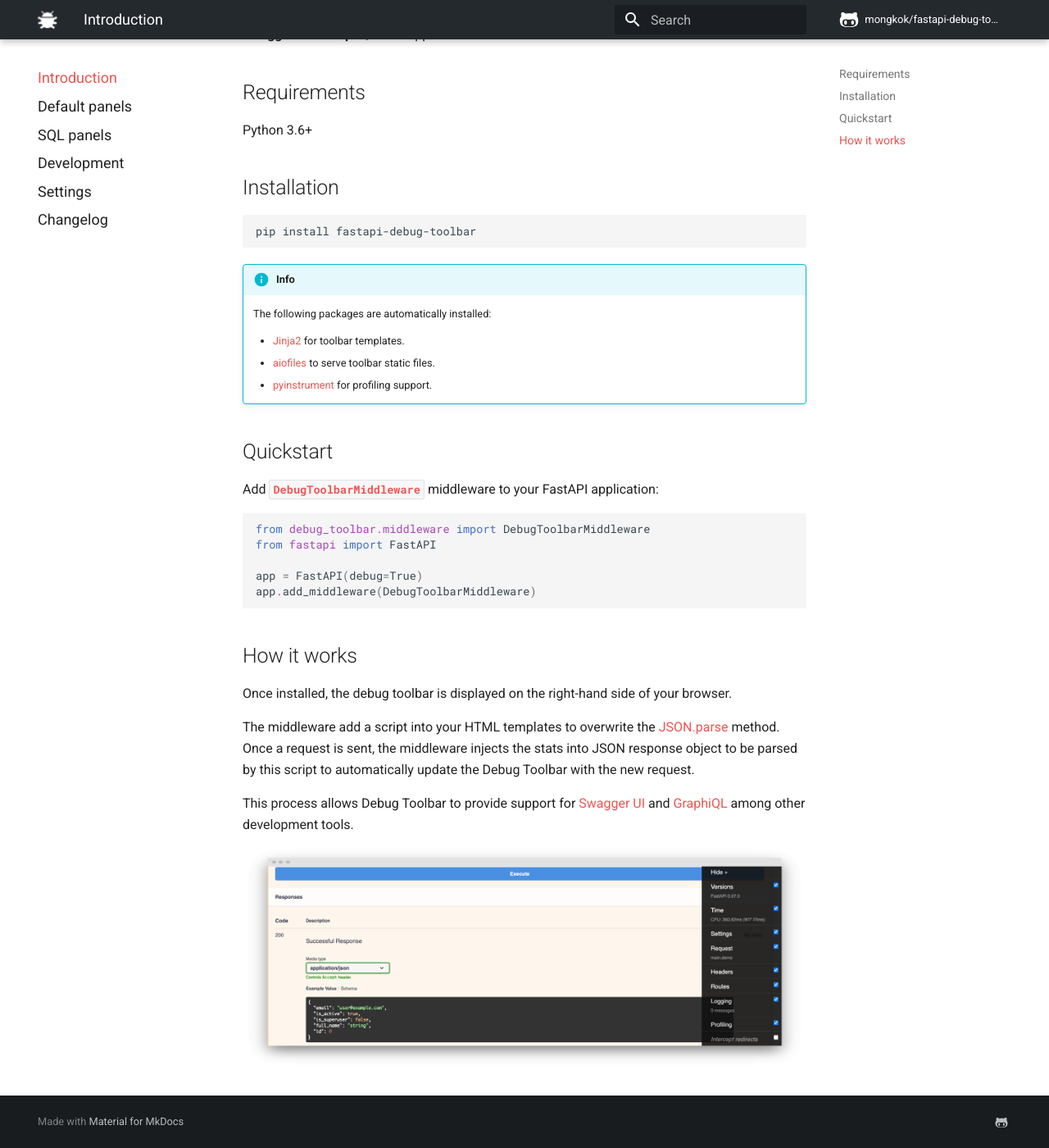
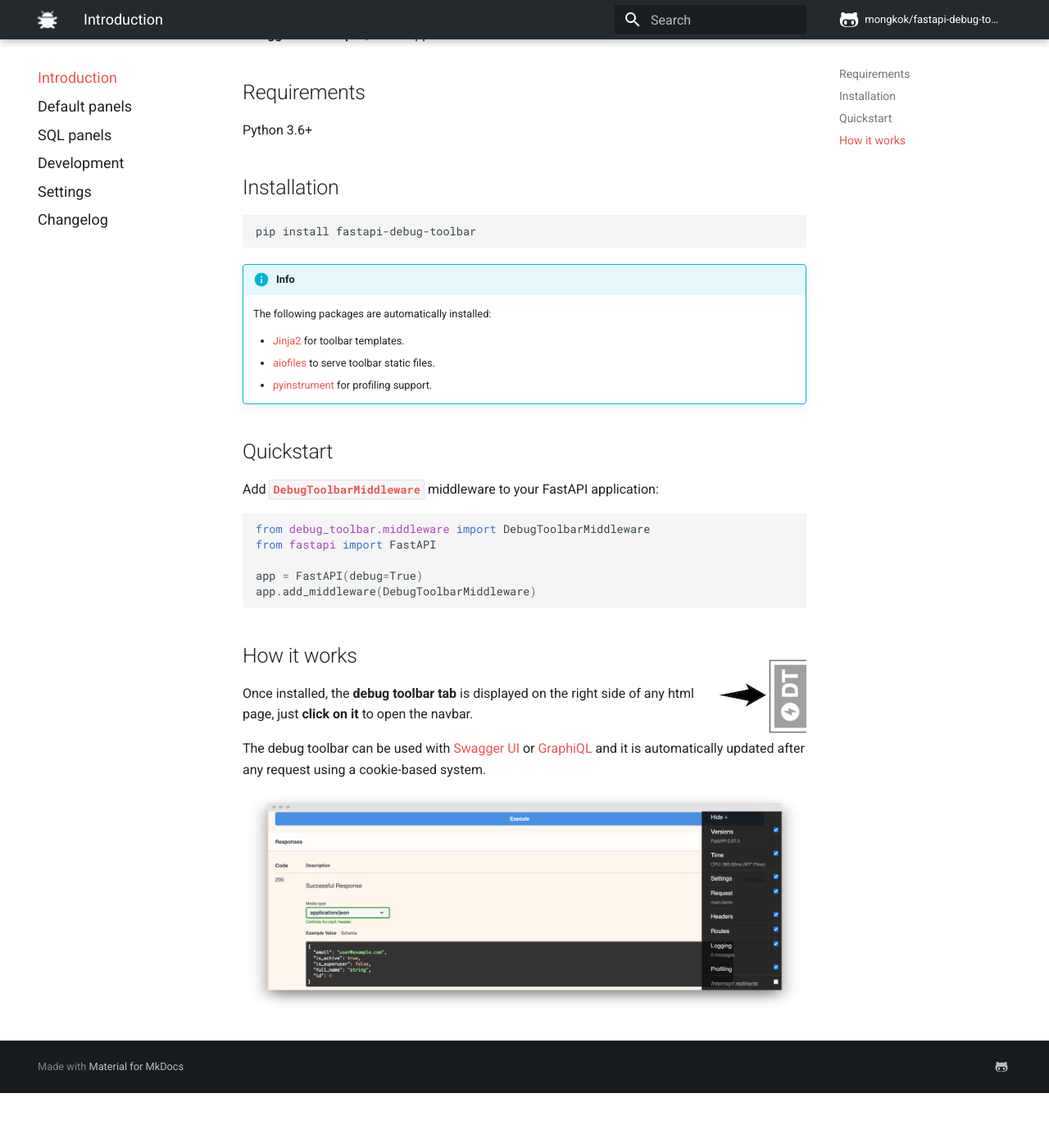
Before and after one commit to mongkok/fastapi-debug-toolbar, an MkDocs documentation site: the page built from docs/index.md, in a window 1280 px wide and 1400 px high, scrolled down 192 px. Shown: the whole window at 82% size. Built offline with MkDocs 1.6.1 and Material for MkDocs 9.7.7, drawn with Linux system fonts in a browser that asks for light colours; comment, search, counter and statistics services are not loaded; after the commit the page ends 1525 px from its top, so only the background shows below that.

Commit message:
Updated docs

```diff
--- a/docs/css/styles.css
+++ b/docs/css/styles.css
@@ -26,6 +26,12 @@
     text-transform: lowercase;
 }
 
+img.dt-tab {
+    display: block;
+    float: right;
+    margin-top: -30px;
+}
+
 .doc > code span:nth-child(n+2) {
     font-size: .8em;
 }
--- a/docs/index.md
+++ b/docs/index.md
@@ -30,10 +30,10 @@
 
 ## How it works
 
-Once installed, the debug toolbar is displayed on the right-hand side of your browser.
+![Debug toolbar](img/tab.png){ class=dt-tab }
 
-The middleware add a script into your HTML templates to overwrite the [JSON.parse](https://www.w3schools.com/js/js_json_parse.asp) method. Once a request is sent, the middleware injects the stats into JSON response object to be parsed by this script to automatically update the Debug Toolbar with the new request.
+Once installed, the **debug toolbar tab** is displayed on the right side of any html page, just **click on it** to open the navbar.
 
-This process allows Debug Toolbar to provide support for [Swagger UI](https://swagger.io/tools/swagger-ui/) and [GraphiQL](https://github.com/graphql/graphiql) among other development tools.
+The debug toolbar can be used with [Swagger UI](https://swagger.io/tools/swagger-ui/) or [GraphiQL](https://github.com/graphql/graphiql) and it is automatically updated after any request using a cookie-based system.
 
 ![Swagger UI](img/Swagger.png)
```
Also changed, not shown: docs/img/tab.png (added).
